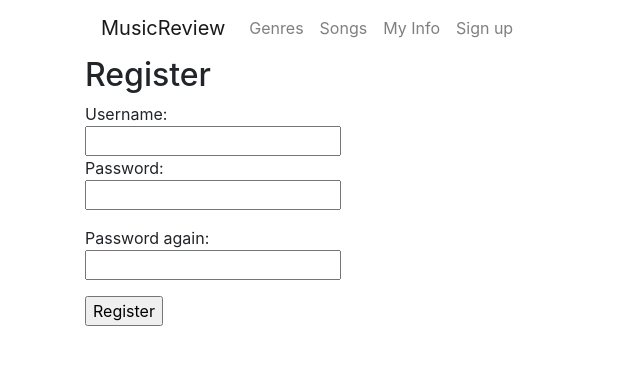
After one commit to NuiS4ncE/musicreview, a Flask app: page /register in a window 1280 px wide. The commit adds this page. Shown: the top 365 px of the page, without its empty margins (0-640 px from the left). Run offline with Flask 2, Linux system fonts and the light colour scheme; some libraries are stand-ins or nearby versions.

Commit message:
all work and no play makes teo a dull boy

```diff
--- a/db.py
+++ b/db.py
@@ -2,5 +2,5 @@ from os import getenv
 from app import app
 from flask_sqlalchemy import SQLAlchemy
 
-app.config["SQLACLHEMY_DATABASE_URI"] = getenv("DATABASE_URL")
+app.config["SQLALCHEMY_DATABASE_URI"] = getenv("DATABASE_URL")
 db = SQLAlchemy(app)
--- a/routes.py
+++ b/routes.py
@@ -2,6 +2,7 @@ from app import app
 from flask import render_template, request, redirect
 import genres
 import users
+import songs
 
 @app.route("/")
 def index():
@@ -37,7 +38,49 @@ def remove_genre():
 
             return redirect("/")
 
-@app.route("/genre/<str:gname>")
+@app.route("/genre/<gname>")
 def show_genre(gname):
     info = genres.get_genre_info(gname)
-    reviews = genres.get_reviews()
+    reviews = songs.get_reviews()
+
+@app.route("/login", methods=["get", "post"])
+def login():
+    if request.method == "GET":
+        return render_template("login.html")
+
+    if request.method == "POST":
+        username = request.form["username"]
+        password = request.form["password"]
+
+        if not users.login(username, password):
+            return render_template("error.html", message="Wrong username or password")
+        return redirect("/")
+
+@app.route("/logout")
+def logout():
+    users.logout()
+    return redirect("/")
+
+@app.route("/register")
+def register():
+    if request.method == "GET":
+        return render_template("register.html")
+    if request.method == "POST":
+        username = request.form["username"]
+        if len(username) < 1 or len(username) > 20:
+            return render_template("error.html", message="Username has to be 1 to 20 characters long")
+        password1 = request.form["password1"]
+        password2 = request.form["password2"]
+        if password1 != password2:
+            return render_template("error.html", message="Passwords are not the same")
+        if password1 == "":
+            return render_template("error.html", message="No password set")
+
+        if not users.register(username, password1):
+            return render_template("error.html", message="Something went wrong! Could not register!")
+        return redirect("/")
+
+@app.route("/myinfo")
+def show_myinfo():
+    myinfo = users.get_user_info(users.user_id())
+    return render_template("myinfo.html", data=myinfo)
--- a/schema.sql
+++ b/schema.sql
@@ -14,7 +14,8 @@ CREATE TABLE genres (
 
 CREATE TABLE songs (
     ID SERIAL PRIMARY KEY,
-    genre_id INTERGER REFERENCES genres,
+    genre_id INTEGER REFERENCES genres,
+    creator_id INTEGER REFERENCES users,
     sname TEXT,
     info TEXT,
     hyperlink TEXT
--- a/songs.py
+++ b/songs.py
@@ -5,3 +5,8 @@ def get_song_info(song_id):
     sql = """SELECT s.name, u.name FROM songs s, users u
     WHERE s.id=:song_id AND u.creator_id=u.id"""
     return db.session.execute(sql, {"song_id": song_id}).fetchone()[0]
+
+def get_reviews(song_id):
+    sql = """SELECT u.name, r.stars, r.comment FROM reviews r, users u
+    WHERE r.user_id=u.id AND r.song_id=:song_id ORDER BY r.id"""
+    return db.session.execute(sql, {"song_id": song_id}).fetchall()
--- /dev/null
+++ b/templates/error.html
@@ -0,0 +1,5 @@
+{% extends "layout.html" %}
+{% block title %}Error{% endblock %}
+{% block content %}
+Bruh {{ message }}
+{% endblock %}
--- /dev/null
+++ b/templates/genres.html
@@ -0,0 +1,5 @@
+{% extends "layout.html" %}
+{% block title %}Genres{% endblock %}
+{% block content %}
+No genres here
+{% endblock %}
--- /dev/null
+++ b/templates/layout.html
@@ -0,0 +1,35 @@
+<!doctype html>
+<meta name="viewport" content="width=device-width, initial-scale=1, shrink-to-fit=no">
+<link rel="stylesheet" href="https://stackpath.bootstrapcdn.com/bootstrap/4.5.0/css/bootstrap.min.css">
+<div class="container">
+    <nav class="navbar navbar-expand-sm navbar-light">
+        <a class="navbar-brand" href="/">MusicReview</a>
+        <ul class="navbar-nav">
+            <li class="nav-item">
+                <a class="nav-link" href="/genres">Genres</a>
+            </li>
+            <li class="nav-item">
+                <a class="nav-link" href="/songs">Songs</a>
+            </li>
+            <li class="nav-item">
+                <a class="nav-link" href="/myinfo">My Info</a>
+            </li>
+            {% if session.user_id %}
+            <li class="nav-item">
+                <a class="nav-link" href="/logout">Logout</a>
+            </li>
+            {% else %}
+            <li class="nav-item">
+                <a class="nav-link" href="/register">Sign up</a>
+            </li>
+            {% endif %}
+        </ul>
+    </nav>
+</div>
+<div class="container">
+    <div class="row">
+        <div class="col-8">
+            {% block content %}{% endblock %}
+        </div>
+    </div>
+</div>
--- /dev/null
+++ b/templates/myinfo.html
@@ -0,0 +1,3 @@
+{% extends "layout.html" %}
+{% block content %}
+{% endblock %}
--- /dev/null
+++ b/templates/register.html
@@ -0,0 +1,15 @@
+{% extends "layout.html" %}
+{% block content %}
+
+<h2>Register</h2>
+
+<form action="/register" method="post">
+    Username: <br><input type="text" name="username" minlength="1" maxlength="20">
+    <p>
+        Password: <br><input type="password" name="password1">
+    <p>
+        Password again: <br><input type="password" name="password2">
+    <p>
+        <input type="submit" value="Register">
+</form>
+{% endblock %}
--- /dev/null
+++ b/templates/songs.html
@@ -0,0 +1,5 @@
+{% extends "layout.html" %}
+{% block title %}Songs{% endblock %}
+{% block content %}
+No songs here
+{% endblock %}
```
Also changed, not shown: templates/index.html (+11 -32 lines), templates/login.html (added, +13 -0 lines), users.py (+14 -0 lines).
